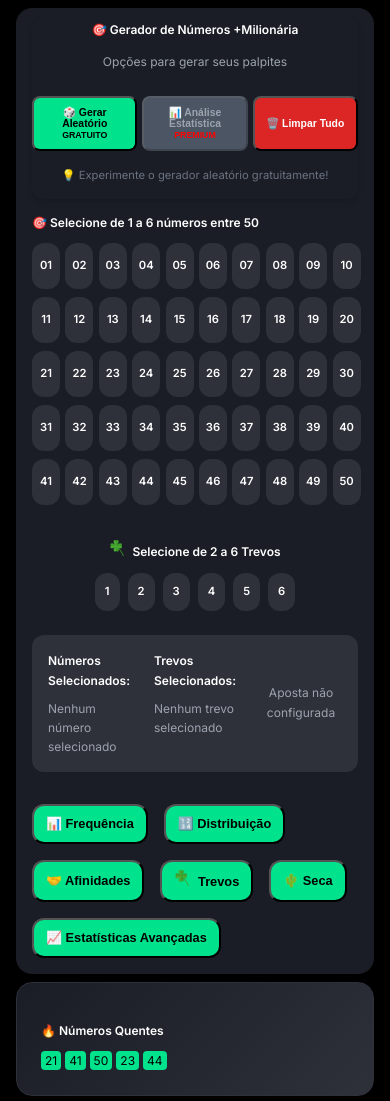
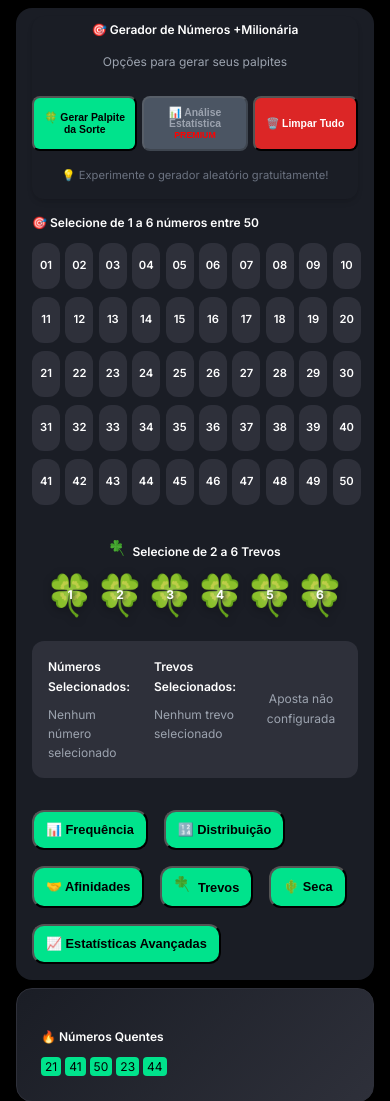
Before and after one commit to dacostaEF/loterias-inteligentes, a Flask app: page /dashboard in a window 390 px wide. Shown: the part 72-1173 px from the top of the page. Run offline with Flask 3, Linux system fonts and the light colour scheme; some libraries are stand-ins or nearby versions.

Commit message:
Mudança do nome do botão para gera palpite da sorte

```diff
--- a/static/css/estilo.css
+++ b/static/css/estilo.css
@@ -425,6 +425,82 @@ p {
     border-color: var(--color-secondary);
 }
 
+/* 🍀 TREVOS ELEGANTES EM FORMA DE ÍCONES - DESKTOP E MOBILE */
+.trevo-icon-container {
+    display: flex;
+    align-items: center;
+    justify-content: center;
+    cursor: pointer;
+    transition: all 0.3s ease;
+    user-select: none;
+    margin: 4px;
+}
+
+.trevo-icon {
+    position: relative;
+    width: 48px;
+    height: 48px;
+    display: flex;
+    align-items: center;
+    justify-content: center;
+    font-size: 24px;
+    font-weight: bold;
+    color: #4ADE80; /* Verde claro para trevo não selecionado */
+    background: transparent;
+    border-radius: 50%;
+    transition: all 0.3s ease;
+    filter: drop-shadow(0 2px 4px rgba(0, 0, 0, 0.3));
+}
+
+.trevo-icon::before {
+    content: '🍀';
+    position: absolute;
+    font-size: 48px;
+    z-index: 1;
+    transition: all 0.3s ease;
+}
+
+.trevo-number {
+    position: relative;
+    z-index: 2;
+    font-weight: 900;
+    text-shadow:
+        2px 2px 4px rgba(0, 0, 0, 0.9),
+        0 0 8px rgba(255, 255, 255, 0.8),
+        0 0 12px rgba(255, 255, 255, 0.6);
+    color: #FFFFFF; /* Branco para melhor contraste */
+    transition: all 0.3s ease;
+    font-size: 22px;
+}
+
+/* Hover effect */
+.trevo-icon-container:hover .trevo-icon {
+    transform: scale(1.1);
+    filter: drop-shadow(0 4px 8px rgba(0, 0, 0, 0.4));
+}
+
+.trevo-icon-container:hover .trevo-icon::before {
+    filter: brightness(1.2);
+}
+
+/* Selecionado - foca na mudança visual dos números */
+.trevo-icon-container.selecionado .trevo-number {
+    color: #E879F9 !important; /* Lilás intenso */
+    font-weight: 900 !important; /* Extra negrito */
+    font-size: 26px !important; /* Maior */
+    text-shadow:
+        2px 2px 4px rgba(0, 0, 0, 0.9),
+        0 0 10px rgba(232, 121, 249, 0.8),
+        0 0 20px rgba(232, 121, 249, 0.6) !important; /* Glow lilás */
+    transform: scale(1.2) !important; /* Número 20% maior */
+    transition: all 0.3s ease !important;
+}
+
+.trevo-icon-container.selecionado .trevo-icon {
+    transform: scale(1.05) !important;
+    filter: drop-shadow(0 0 15px rgba(232, 121, 249, 0.6)) !important; /* Glow lilás */
+}
+
 /* Modais */
 .modal {
     position: fixed;
@@ -681,10 +757,7 @@ p {
         font-size: 0.8rem !important;
     }
 
-    /* 📱 Trevos menores */
-    .trevo {
-        font-size: 0.8rem !important;
-    }
+
 
     /* 📱 Oculta subtítulo em tablets também */
     header p {
@@ -699,12 +772,65 @@ p {
     }
 }
 
-/* 📱 Otimizações para telas muito pequenas (iPhone SE) */
+/* 📱 Otimizações para telas médias e pequenas */
 @media (max-width: 640px) {
     /* Otimizações para container dos trevos */
     #trevos-container {
-        gap: 8px;
+        gap: 6px;
         justify-content: center;
+    }
+
+    /* Reduzir tamanho dos trevos para caber em uma linha */
+    .trevo-icon {
+        width: 40px;
+        height: 40px;
+    }
+
+    .trevo-icon::before {
+        font-size: 40px;
+    }
+
+    .trevo-number {
+        font-size: 18px;
+    }
+
+    /* Trevos selecionados em mobile */
+    .trevo-icon-container.selecionado .trevo-number {
+        font-size: 22px !important;
+    }
+
+    .trevo-icon-container {
+        margin: 2px;
+    }
+}
+
+/* 📱 Otimizações específicas para telas muito pequenas (Samsung S8, etc.) */
+@media (max-width: 360px) {
+    /* Reduzir ainda mais para telas muito pequenas */
+    .trevo-icon {
+        width: 35px;
+        height: 35px;
+    }
+
+    .trevo-icon::before {
+        font-size: 35px;
+    }
+
+    .trevo-number {
+        font-size: 16px;
+    }
+
+    /* Trevos selecionados em telas muito pequenas */
+    .trevo-icon-container.selecionado .trevo-number {
+        font-size: 20px !important;
+    }
+
+    .trevo-icon-container {
+        margin: 1px;
+    }
+
+    #trevos-container {
+        gap: 4px;
     }
 }
 
@@ -770,8 +896,8 @@ p {
         font-size: 0.85rem !important;
     }
 
-    /* 📱 Números e trevos menores */
-    .numero, .trevo {
+    /* 📱 Números menores */
+    .numero {
         font-size: 0.7rem !important;
     }
 
--- a/templates/dashboard_milionaria.html
+++ b/templates/dashboard_milionaria.html
@@ -103,7 +103,7 @@
 
       <div class="botoes-mobile-ajustados">
         <button class="bg-[#00E38C] text-black font-bold px-6 py-3 rounded-xl hover:opacity-80 transition-all text-sm" onclick="abrirModalConfiguracao()">
-          🎲 Gerar Aleatório<br><small class="texto-gratuito">GRATUITO</small>
+          🍀 Gerar Palpite da Sorte
         </button>
 
         <button class="bg-gray-600 text-gray-400 font-bold px-6 py-3 rounded-xl cursor-not-allowed text-sm" disabled>
@@ -278,15 +278,19 @@
       }
     }
 
-    // Gerar trevos (container único)
+    // Gerar trevos (container único) - Versão elegante com ícones
     function gerarTrevos() {
       const container = document.getElementById('trevos-container');
       container.innerHTML = '';
 
       for (let i = 1; i <= 6; i++) {
         const div = document.createElement('div');
-        div.className = 'trevo px-4 py-2 rounded-xl font-semibold';
-        div.textContent = i;
+        div.className = 'trevo-icon-container';
+        div.innerHTML = `
+          <div class="trevo-icon">
+            <span class="trevo-number">${i}</span>
+          </div>
+        `;
         div.onclick = () => selecionarTrevo(i, div);
         container.appendChild(div);
       }
@@ -919,7 +923,7 @@
 
       try {
         // Mostrar loading
-        botao.innerHTML = '🎲 Gerando...';
+        botao.innerHTML = '🍀 Gerando Palpite...';
         botao.disabled = true;
 
         // Chamar API para gerar números aleatórios
@@ -939,8 +943,8 @@
             }
           });
 
-          // Selecionar trevos (compatibilidade com backend)
-          const trevoElementos = document.querySelectorAll('#trevos-container .trevo');
+          // Selecionar trevos (corrigido para usar a nova estrutura)
+          const trevoElementos = document.querySelectorAll('#trevos-container .trevo-icon-container');
 
           // Função para selecionar trevo sem validação de limite (para geração automática)
           function selecionarTrevoAutomatico(trevo, elemento) {
@@ -952,19 +956,23 @@
           }
 
           // Selecionar primeiro trevo
-          const trevo1Elemento = Array.from(trevoElementos).find(el => el.textContent.trim() === dados.trevo1.toString());
+          const trevo1Elemento = Array.from(trevoElementos).find(el =>
+            el.querySelector('.trevo-number').textContent.trim() === dados.trevo1.toString()
+          );
           if (trevo1Elemento) {
             selecionarTrevoAutomatico(dados.trevo1, trevo1Elemento);
           }
 
           // Selecionar segundo trevo
-          const trevo2Elemento = Array.from(trevoElementos).find(el => el.textContent.trim() === dados.trevo2.toString());
+          const trevo2Elemento = Array.from(trevoElementos).find(el =>
+            el.querySelector('.trevo-number').textContent.trim() === dados.trevo2.toString()
+          );
           if (trevo2Elemento) {
             selecionarTrevoAutomatico(dados.trevo2, trevo2Elemento);
           }
 
           // Mostrar sucesso
-          mostrarMensagem('✅ Números gerados com sucesso!', 'success');
+          mostrarMensagem('🍀 Palpite da Sorte gerado com sucesso!', 'success');
         } else {
           throw new Error(dados.error || 'Erro ao gerar números');
         }
@@ -973,7 +981,7 @@
         mostrarMensagem('❌ Erro ao gerar números. Tente novamente.', 'error');
       } finally {
         // Restaurar botão usando a referência capturada
-        botao.innerHTML = '🎲 Gerar Aleatório <span class="bg-black text-[#00E38C] px-2 py-1 rounded text-sm">GRATUITO</span>';
+        botao.innerHTML = '🍀 Gerar Palpite da Sorte';
         botao.disabled = false;
       }
     }
@@ -986,9 +994,9 @@
         el.classList.remove('selecionado');
       });
 
-      // Limpar trevos
+      // Limpar trevos (corrigido para usar a nova classe)
       trevosSelecionados = [];
-      document.querySelectorAll('#trevos-container .trevo').forEach(el => {
+      document.querySelectorAll('#trevos-container .trevo-icon-container').forEach(el => {
         el.classList.remove('selecionado');
       });
 
@@ -1104,8 +1112,8 @@
           }
         });
 
-        // Selecionar múltiplos números para Trevos (compatibilidade com backend)
-        const trevoElementos = document.querySelectorAll('#trevos-container .trevo');
+        // Selecionar múltiplos números para Trevos (corrigido para usar a nova estrutura)
+        const trevoElementos = document.querySelectorAll('#trevos-container .trevo-icon-container');
 
         // Função para selecionar trevo sem validação de limite (para geração automática)
         function selecionarTrevoAutomatico(trevo, elemento) {
@@ -1119,14 +1127,18 @@
         // Selecionar múltiplos números para Trevo 1
         if (Array.isArray(data.trevo1)) {
           data.trevo1.forEach(trevo => {
-            const trevoElemento = Array.from(trevoElementos).find(el => el.textContent.trim() === trevo.toString());
+            const trevoElemento = Array.from(trevoElementos).find(el =>
+              el.querySelector('.trevo-number').textContent.trim() === trevo.toString()
+            );
             if (trevoElemento) {
               selecionarTrevoAutomatico(trevo, trevoElemento);
             }
           });
         } else {
           // Fallback para compatibilidade (trevo único)
-          const trevoElemento = Array.from(trevoElementos).find(el => el.textContent.trim() === data.trevo1.toString());
+          const trevoElemento = Array.from(trevoElementos).find(el =>
+            el.querySelector('.trevo-number').textContent.trim() === data.trevo1.toString()
+          );
           if (trevoElemento) {
             selecionarTrevoAutomatico(data.trevo1, trevoElemento);
           }
@@ -1135,14 +1147,18 @@
         // Selecionar múltiplos números para Trevo 2
         if (Array.isArray(data.trevo2)) {
           data.trevo2.forEach(trevo => {
-            const trevoElemento = Array.from(trevoElementos).find(el => el.textContent.trim() === trevo.toString());
+            const trevoElemento = Array.from(trevoElementos).find(el =>
+              el.querySelector('.trevo-number').textContent.trim() === trevo.toString()
+            );
             if (trevoElemento) {
               selecionarTrevoAutomatico(trevo, trevoElemento);
             }
           });
         } else {
           // Fallback para compatibilidade (trevo único)
-          const trevoElemento = Array.from(trevoElementos).find(el => el.textContent.trim() === data.trevo2.toString());
+          const trevoElemento = Array.from(trevoElementos).find(el =>
+            el.querySelector('.trevo-number').textContent.trim() === data.trevo2.toString()
+          );
           if (trevoElemento) {
             selecionarTrevoAutomatico(data.trevo2, trevoElemento);
           }
```
